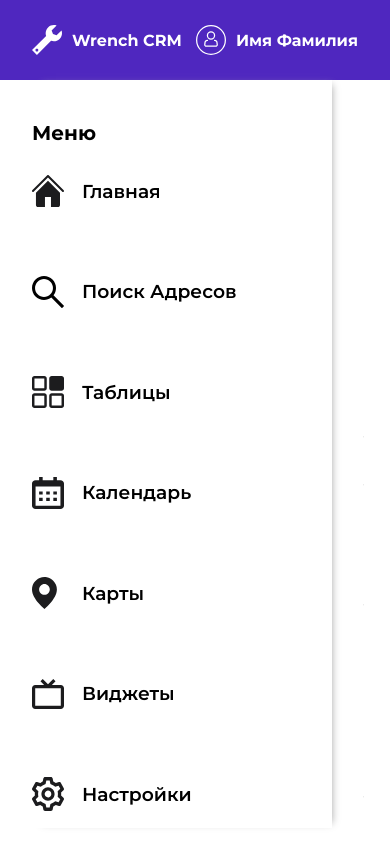
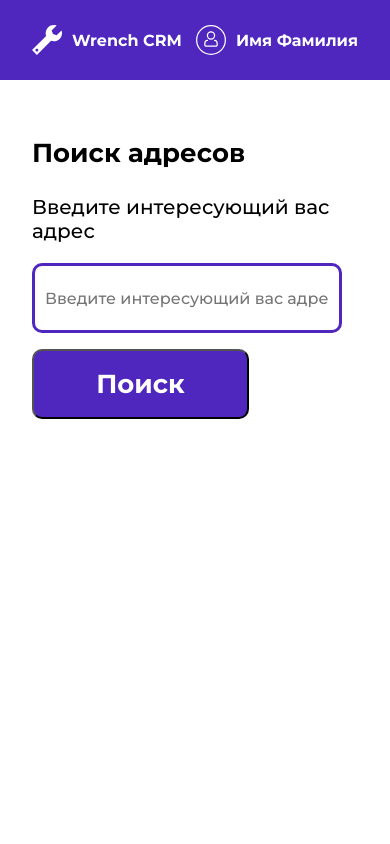
Before and after one commit to ValeriyaAgafonova/test-wrench-crm, a React (Create React App) app in the folder wrench-crm/: page / in a window 390 px wide. Built offline with nearby package versions, Linux system fonts and the light colour scheme.

Commit message:
feat: add styles to components

```diff
--- a/wrench-crm/src/components/Address/adress.css
+++ b/wrench-crm/src/components/Address/adress.css
@@ -33,23 +33,37 @@
   color: white;
 }
 
-.address__list{
+.address__list {
   box-sizing: border-box;
-    width: 99%;
+  margin: 0 10px;
   border-radius: 10px;
-    box-shadow: -2px -2px 10px #A8A8A8, 2px 2px 10px #A8A8A8;
+  box-shadow: -2px -2px 10px #a8a8a8, 2px 2px 10px #a8a8a8;
   padding: 24px;
 }
 
-.address__subHeading{
+.address__subHeading {
   font-family: Montserrat-700;
   font-size: 26px;
   line-height: 1.2;
   margin: 0;
   padding-bottom: 16px;
 }
-.address__item{
- border-top: 1px solid #A8A8A8;
+.address__item {
+  border-top: 1px solid #a8a8a8;
   padding: 16px;
   margin: 0;
 }
+
+@media (max-width: 600px) {
+  .address__form {
+    display: grid;
+    grid-template-columns: 1fr;
+    grid-template-rows: 1fr 1fr;
+    margin-bottom: 32px;
+  }
+  .address__input {
+    margin-bottom: 16px;
+    font-size: 16px;
+    padding: 10px;
+  }
+}
--- a/wrench-crm/src/components/App/App.css
+++ b/wrench-crm/src/components/App/App.css
@@ -16,3 +16,9 @@
   grid-template-columns: 300px 1fr;
   padding: 0 32px;
 }
+
+@media (max-width: 768px) {
+  .wrapper{
+    grid-template-columns:1fr;
+  }
+}
--- a/wrench-crm/src/components/Main/main.css
+++ b/wrench-crm/src/components/Main/main.css
@@ -6,3 +6,9 @@
     overflow-x: hidden;
     scroll-behavior: smooth;
 }
+
+@media (max-width: 768px) {
+    .main{
+  padding-left: 0;
+    }
+  }
--- a/wrench-crm/src/components/Main/main.tsx
+++ b/wrench-crm/src/components/Main/main.tsx
@@ -4,7 +4,7 @@ import Address from '../Address/adress';
 function Main() {
     return (
       <section className="main">
-          <News/>
+          <Address/>
       </section>
     );
   }
--- a/wrench-crm/src/components/Menu/menu.css
+++ b/wrench-crm/src/components/Menu/menu.css
@@ -16,3 +16,10 @@
     flex-direction: column;
     gap: 40px;
 }
+
+
+@media (max-width: 768px) {
+  .menu{
+      display: none;
+  }
+}
--- a/wrench-crm/src/components/News/news.css
+++ b/wrench-crm/src/components/News/news.css
@@ -1,15 +1,22 @@
-.news__heading{
-    font-family: Montserrat-700;
+.news__heading {
+  font-family: Montserrat-700, Arial, Helvetica, sans-serif;
   font-size: 26px;
   line-height: 1.2;
   margin: 0 0 16px;
 }
 .news__text,
-.news__underHeading{
-    font-family: Montserrat-500;
+.news__underHeading {
+  font-family: Montserrat-500, Arial, Helvetica, sans-serif;
   font-size: 20px;
   line-height: 1.2;
 }
-.news__underHeading{
+.news__underHeading {
   margin-bottom: 36px;
 }
+
+@media (max-width: 420px) {
+  .news__text,
+  .news__underHeading {
+    font-size: 18px;
+  }
+}
```
Lines whose indentation alone changed are shown as unchanged.
